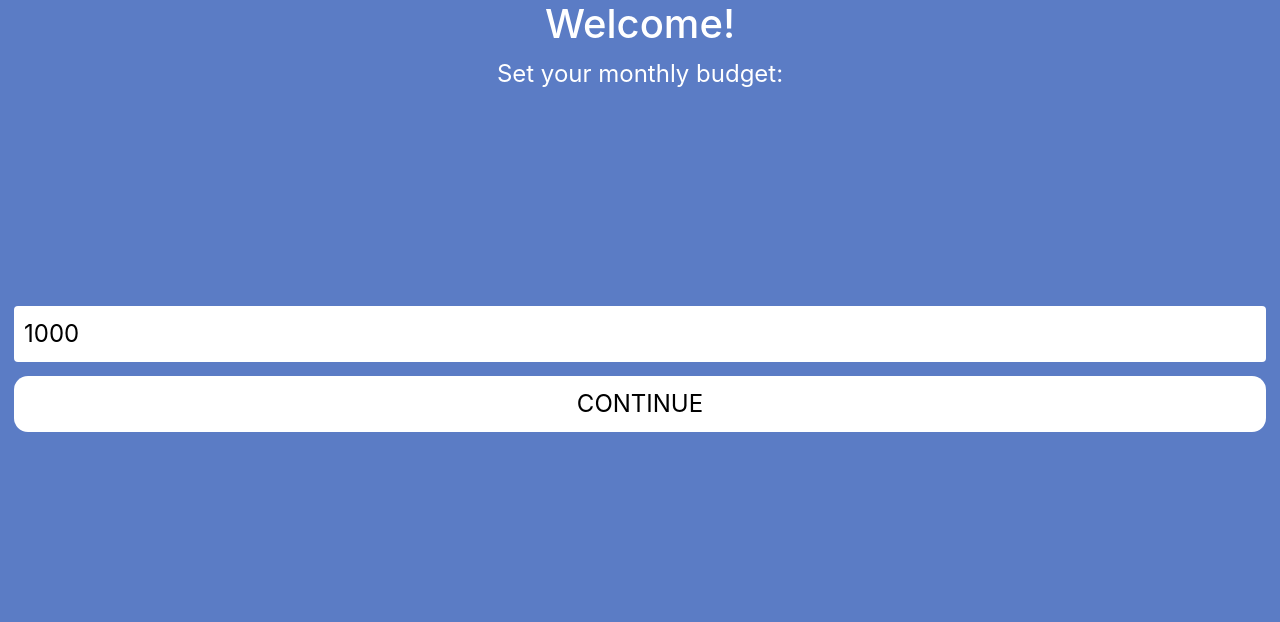
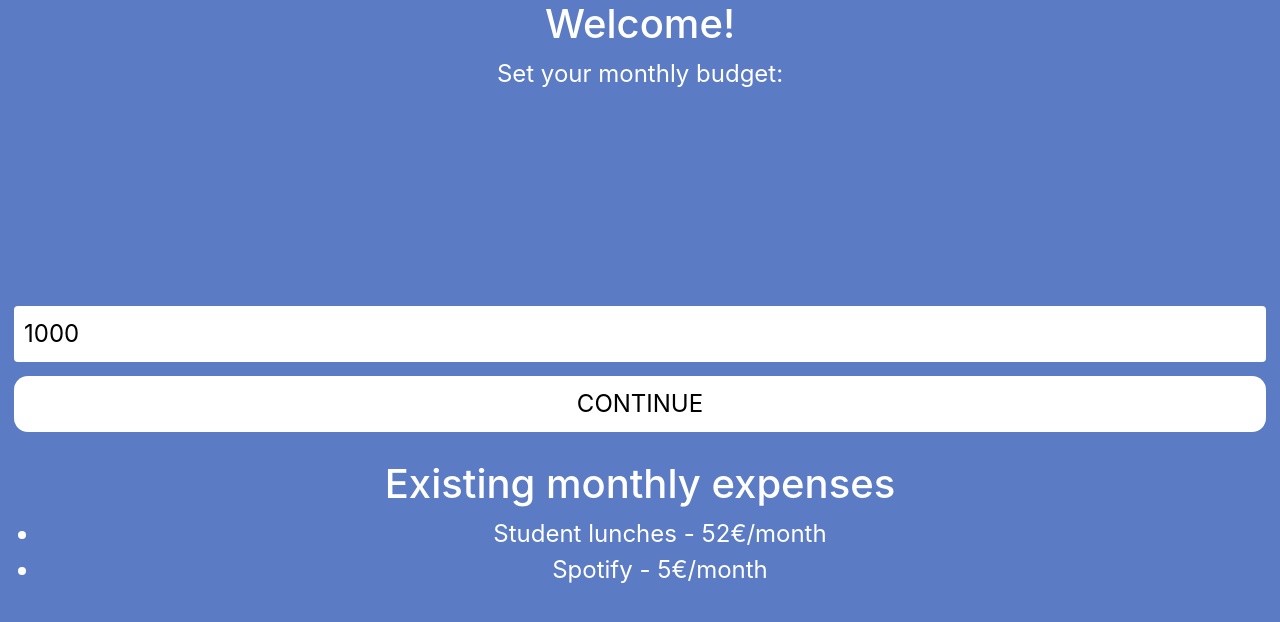
Before and after one commit to joope/value4life, a React (Create React App) app in the folder frontend/: page / in a window 1280 px wide. Shown: the top 622 px of the page. Built offline with nearby package versions, Linux system fonts and the light colour scheme.

Commit message:
Fixed camera facing

```diff
--- a/frontend/src/Camera.js
+++ b/frontend/src/Camera.js
@@ -1,5 +1,5 @@
 import React, {useState} from 'react';
-import Camera from 'react-html5-camera-photo';
+import Camera, { FACING_MODES } from 'react-html5-camera-photo';
 import Tesseract from 'tesseract.js';
 import { Link } from "@reach/router";
 import Select from 'react-select';
@@ -85,6 +85,7 @@ function CameraWrapper(props) {
     <div>
       <Link to="/" className="home-button">X</Link>
       <Camera
+        idealFacingMode = {FACING_MODES.ENVIRONMENT}
         isImageMirror={false}
         onTakePhoto = { (dataUri) => { recognize(dataUri) } }
       />
--- a/frontend/src/Home.js
+++ b/frontend/src/Home.js
@@ -31,6 +31,14 @@ function Home() {
         />
         <input type="submit" value="Continue" />
       </form>
+
+      <div>
+        <h1>Existing monthly expenses</h1>
+        <ul>
+            <li>Student lunches - 52€/month</li>
+            <li>Spotify - 5€/month</li>
+        </ul>
+      </div>
     </div>
 
   )
```
Also changed, not shown: 1 other file (tests, documents, lock files or other folders).
